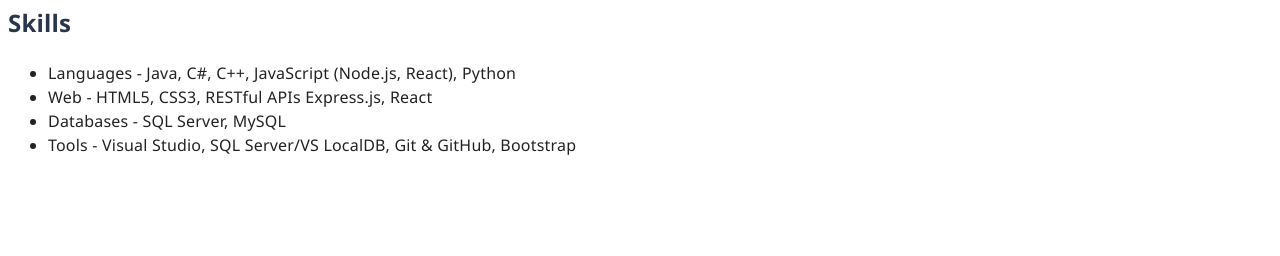
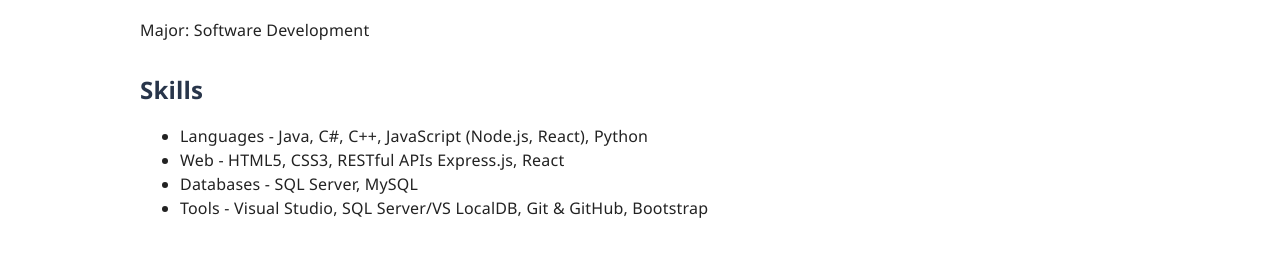
Before and after one commit to bmitzel88/Resume, a plain HTML site: page index.html in a window 1280 px wide. Shown: the part 729-985 px from the top of the page. Before the commit the page ends 902 px from the top, so only its background shows below. Drawn offline with Linux system fonts and the light colour scheme.

Commit message:
Centered the body and added spacing in the h2

```diff
--- a/styles/styles.css
+++ b/styles/styles.css
@@ -10,6 +10,10 @@
     font-family: 'Segoe UI', Tahoma, Geneva, Verdana, sans-serif;
     font-size: 24px;
     color: #28354a;
+
+    /* Add spacing */
+    margin-top: 30px;
+    margin-bottom: 15px;
 }
 
 body {
@@ -18,6 +22,11 @@
     line-height: 1.5;
     letter-spacing: 0.2px;
     color: #222222;
+
+    /* Sizing and layout */
+    max-width: 1000px;
+    margin: 0 auto;  /* Center the content horizontally */
+    padding: 20px;
 }
 
 .contacts {
```
